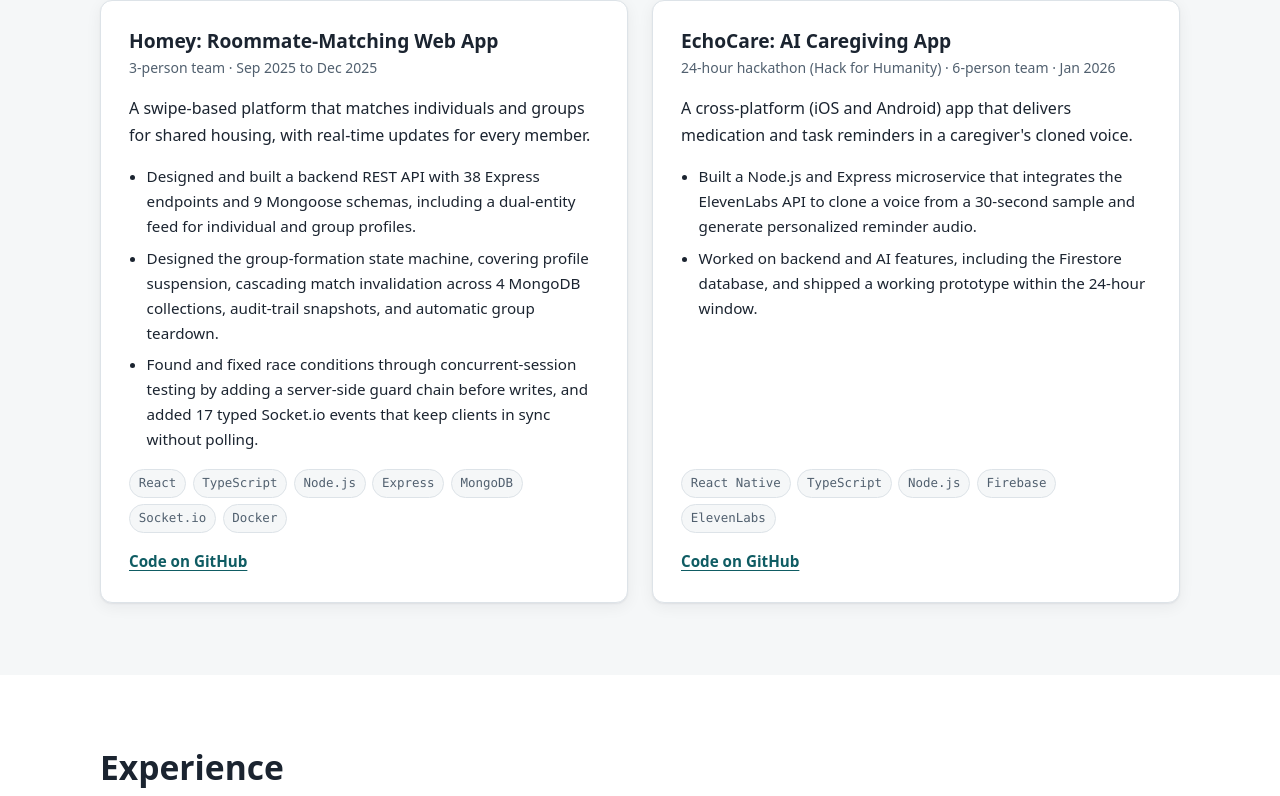
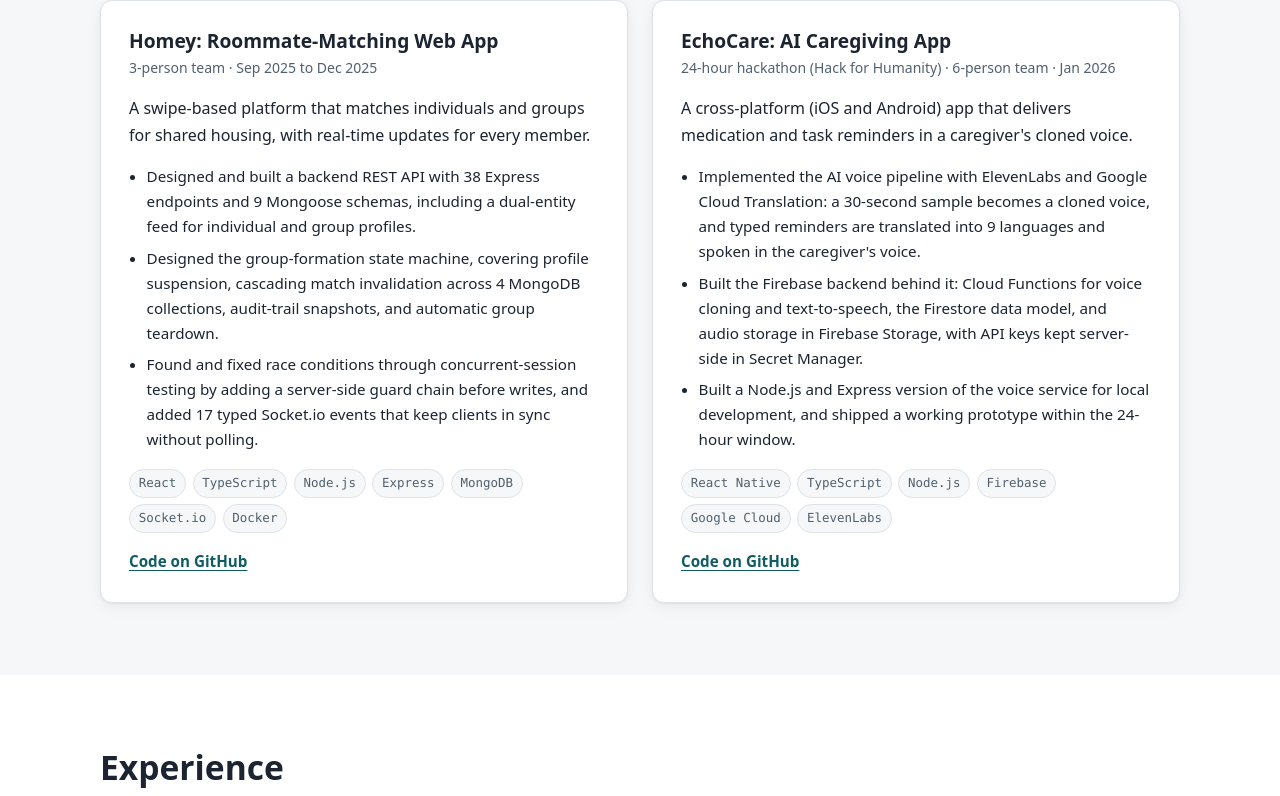
Before and after one commit to StephanieLCampos/StephanieLCampos.github.io, a plain HTML site: page index.html in a window 1280 px wide. Shown: the part 1888-2684 px from the top of the page. Drawn offline with Linux system fonts and the light colour scheme.

Commit message:
Expand EchoCare contributions and add Google Cloud

```diff
--- a/index.html
+++ b/index.html
@@ -174,11 +174,12 @@
             </header>
             <p>A cross-platform (iOS and Android) app that delivers medication and task reminders in a caregiver's cloned voice.</p>
             <ul class="card-points">
-              <li>Built a Node.js and Express microservice that integrates the ElevenLabs API to clone a voice from a 30-second sample and generate personalized reminder audio.</li>
-              <li>Worked on backend and AI features, including the Firestore database, and shipped a working prototype within the 24-hour window.</li>
+              <li>Implemented the AI voice pipeline with ElevenLabs and Google Cloud Translation: a 30-second sample becomes a cloned voice, and typed reminders are translated into 9 languages and spoken in the caregiver's voice.</li>
+              <li>Built the Firebase backend behind it: Cloud Functions for voice cloning and text-to-speech, the Firestore data model, and audio storage in Firebase Storage, with API keys kept server-side in Secret Manager.</li>
+              <li>Built a Node.js and Express version of the voice service for local development, and shipped a working prototype within the 24-hour window.</li>
             </ul>
             <ul class="tags" aria-label="Technologies used">
-              <li>React Native</li><li>TypeScript</li><li>Node.js</li><li>Firebase</li><li>ElevenLabs</li>
+              <li>React Native</li><li>TypeScript</li><li>Node.js</li><li>Firebase</li><li>Google Cloud</li><li>ElevenLabs</li>
             </ul>
             <p class="card-links"><a href="https://github.com/StephanieLCampos/EchoCare" target="_blank" rel="noopener">Code on GitHub<span class="sr-only"> (opens in a new tab)</span></a></p>
           </article>
@@ -236,7 +237,7 @@
           <dl class="skill-list">
             <div><dt>Languages</dt><dd>Python, C, C++, TypeScript, JavaScript, PHP</dd></div>
             <div><dt>Machine learning</dt><dd>PyTorch, scikit-learn, knowledge distillation</dd></div>
-            <div><dt>Backend and cloud</dt><dd>Node.js, Express.js, Firebase, AWS (EC2), Docker, MongoDB, MySQL, SQLite, Socket.io</dd></div>
+            <div><dt>Backend and cloud</dt><dd>Node.js, Express.js, Firebase, Google Cloud, AWS (EC2), Docker, MongoDB, MySQL, SQLite, Socket.io</dd></div>
             <div><dt>Frontend</dt><dd>React, React Native, HTML, CSS</dd></div>
             <div><dt>Tools</dt><dd>Git, Claude Code</dd></div>
           </dl>
```
